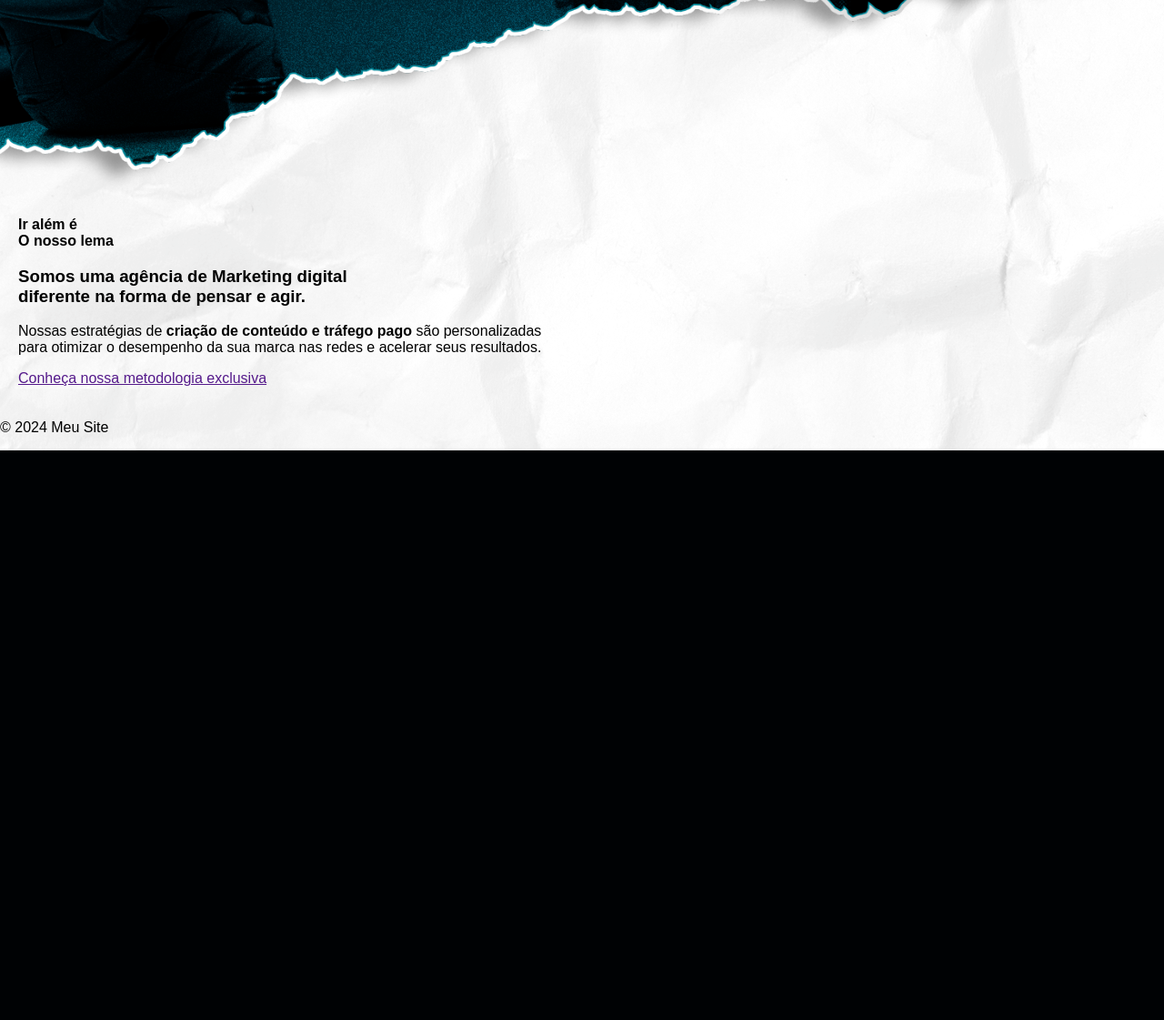
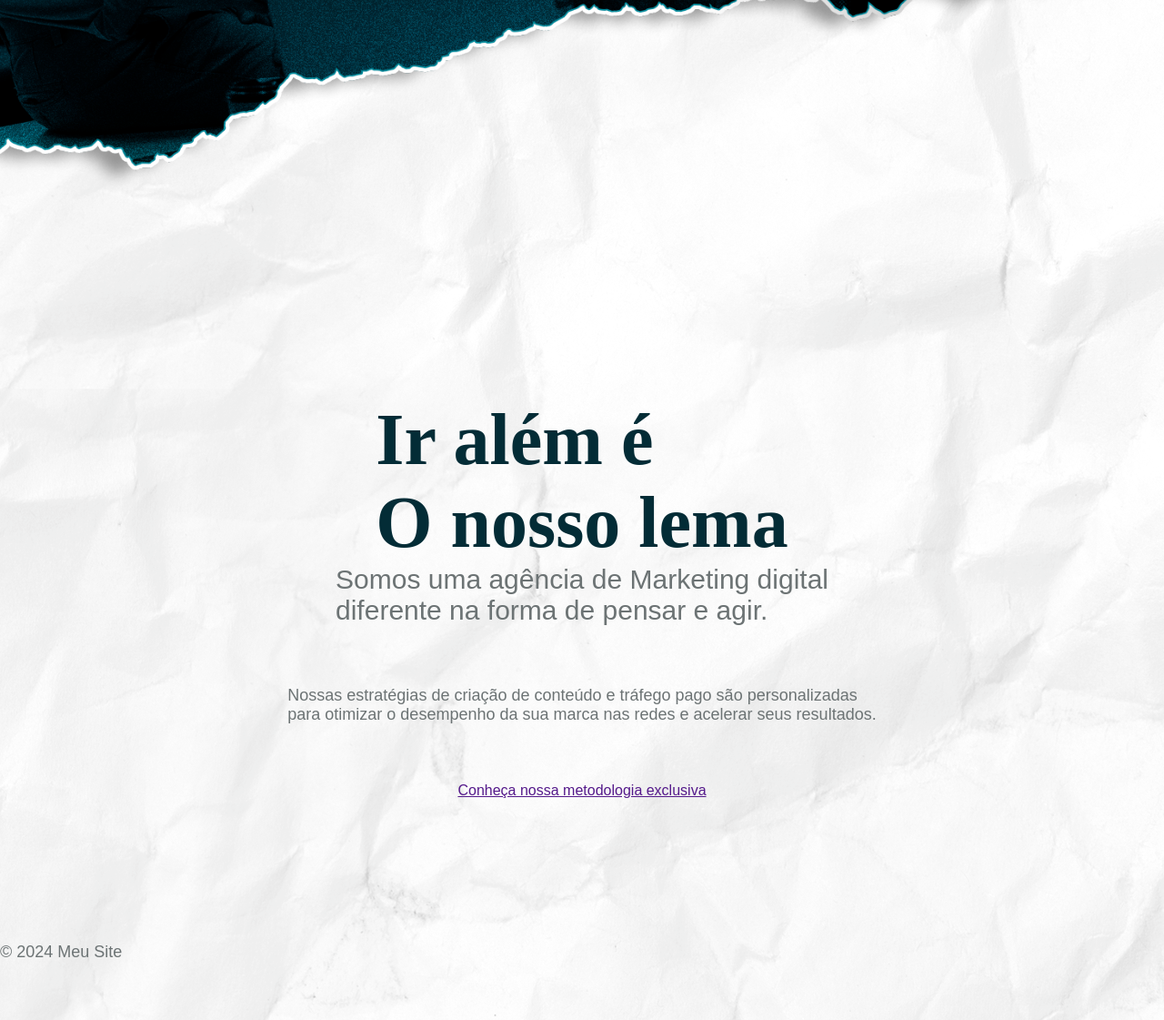
Before and after one commit to fefe221/site_grid, a Django app: page / in a window 1280 px wide. Shown: the part 742-1863 px from the top of the page at 91% size. Before the commit the page ends 1237 px from the top, so only its background shows below. Run offline with Django 5.2, Linux system fonts and the light colour scheme; some web fonts are replaced.

Commit message:
add: css styles

```diff
--- a/static/css/styles.css
+++ b/static/css/styles.css
@@ -33,6 +33,34 @@ h2 {
     font-family: "mundial", sans-serif;
     font-weight: 400;
     font-style: normal;
+}
+
+h3 {
+    font-family: "arvo", serif;
+    font-weight: 700;
+    font-style: normal;
+    color: #032c36;
+    font-size: 80px;
+    margin-bottom: 0;
+}
+
+strong {
+    color: #6c7374;
+    font-size: 30px;
+    font-family: "mundial", sans-serif;
+    font-weight: 400;
+    font-style: normal;
+    margin-bottom: 3rem;
+
+}
+
+p {
+    color: #6c7374;
+    font-size: 18px;
+    font-family: "mundial", sans-serif;
+    font-weight: 500;
+    font-style: normal;
+    margin-bottom: 4rem;
 }
 
 header {
@@ -75,5 +103,11 @@ header a {
 }
 
 .alem {
-    padding: 20px;
+    width: 100vw;
+    height: 100vh;
+    display: flex;
+    flex-direction: column;
+    justify-content: center;
+    align-items: center;
+    text-align: justify;
 }
--- a/templates/home.html
+++ b/templates/home.html
@@ -8,10 +8,10 @@
     <h2>= Seu negócio aonde você quer chegar</h2>
 </div>
 <div class="alem">
-    <strong>Ir além é<br>O nosso lema</strong>
-    <h3>Somos uma agência de Marketing digital <br>
-        diferente na forma de pensar e agir.</h3>
-    <p>Nossas estratégias de <strong>criação de conteúdo e tráfego pago</strong> são personalizadas <br>
+    <h3>Ir além é<br>O nosso lema</h3>
+    <strong>Somos uma agência de Marketing digital <br>
+        diferente na forma de pensar e agir.</strong>
+    <p>Nossas estratégias de criação de conteúdo e tráfego pago são personalizadas <br>
         para otimizar o desempenho da sua marca nas redes e acelerar seus resultados.</p>
     <a href="" class="conheca_metodologia">Conheça nossa metodologia exclusiva</a>
 </div>
```
Also changed, not shown: 1 other file.
